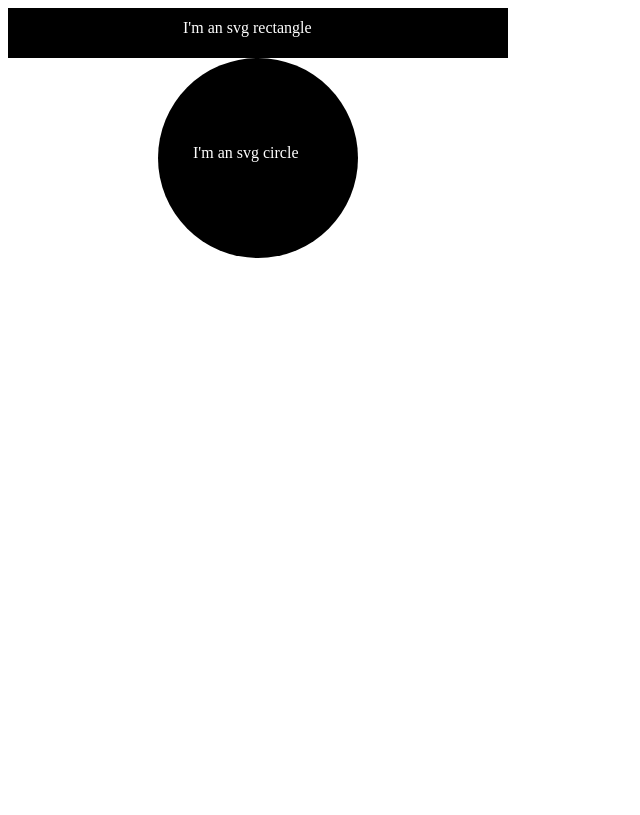
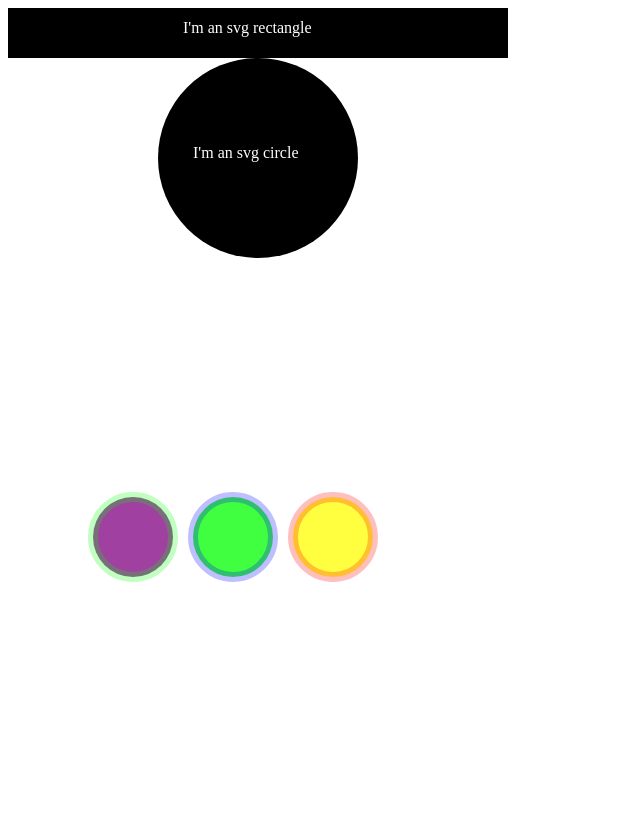
Before and after one commit to arun-karthikeyan/D3-Learning, a plain HTML site: page svg.html in a window 1280 px wide. Shown: the whole page, without its empty margins (0-640 px from the left). Drawn offline with Linux system fonts and the light colour scheme.

Commit message:
svg basics II

```diff
--- a/svg.html
+++ b/svg.html
@@ -6,8 +6,8 @@
   <!-- <script type="text/javascript" src="./d3-3.5.17/d3.min.js"></script> -->
   <!-- <link href="./css/bar.css" rel="stylesheet" type="text/css"> -->
 </head>
-<body>
-<svg height="250px" width="500px">
+<body style="height: 100vh; width: 100vw;">
+<svg height="50%" width="100%">
   <g>
   <rect x="0" y="0" width="500px" height="50px" />
   <text x="175px" y="25px" fill="white">I'm an svg rectangle</text>
@@ -17,7 +17,11 @@
   <circle cx="250px" cy="150px" r="100px" fill="black"/>
   <text x="185px" y="150px" fill="white">I'm an svg circle</text>
   </g>
-
+</svg>
+<svg height="50%" width="100%">
+  <circle cx="125" cy="125" r="40" fill="rgba(128,0,128,0.75)" stroke="rgba(0,255,0,0.25)" stroke-width="10" />
+  <circle cx="225" cy="125" r="40" fill="rgba(0,255,0,0.75)" stroke="rgba(0,0,255,0.25)" stroke-width="10" />
+  <circle cx="325" cy="125" r="40" fill="rgba(255,255,0,0.75)" stroke="rgba(255,0,0,0.25)" stroke-width="10" />
 </svg>
 </body>
 </html>
```
Also changed, not shown: testImage.svg (added).
